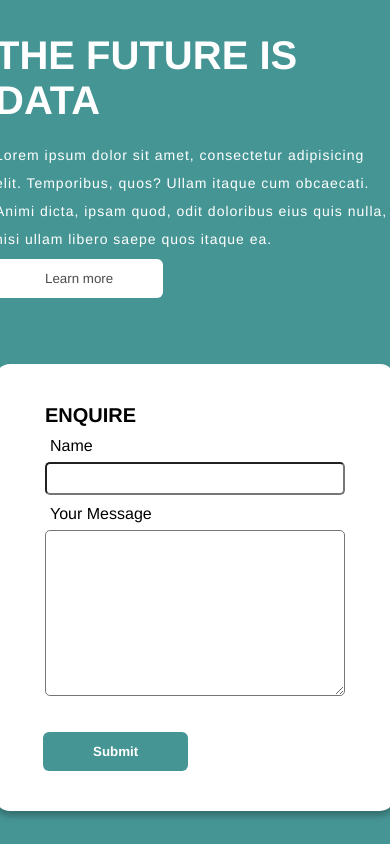
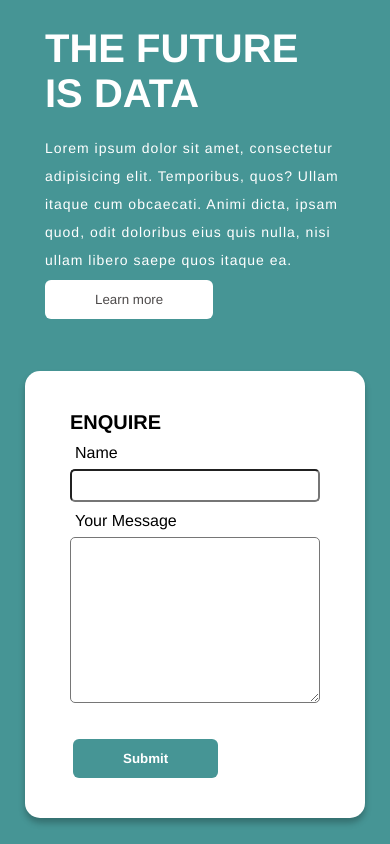
Before and after one commit to arjunmk4u/ds-web, a plain HTML site: page index.html in a window 390 px wide. Shown: the part 1688-2532 px from the top of the page. Drawn offline with Linux system fonts and the light colour scheme.

Commit message:
Edited mobile vrsion

```diff
--- a/style.css
+++ b/style.css
@@ -380,6 +380,7 @@ body{
 
     }
     .content{
+        /* padding: 50%; */
         width: 100%;
         height: 100vh;
         display: flex;
@@ -388,7 +389,7 @@ body{
         justify-content: space-around;
     }
     .left-side{
-        width: 400px;
+        width: 300px;
     }
     .left-side h2{
         font-family: 'Franklin Gothic Medium', 'Arial Narrow', Arial, sans-serif;
@@ -416,22 +417,22 @@ body{
     }
 
     .right-side{
-        width: 400px;
+        width: 340px;
         background-color: white;
         border-radius: 15px;
-        padding: 40px 0;
+        padding: 40px 0px;
         box-shadow: 0 5px 6px rgba(0, 0, 0,.25);
     }
 
     .right-side h2{
         font-size: 20px;
-        width: 300px;
+        width: 250px;
         margin: auto;
         margin-bottom: 30px;
     }
 
     .input-group{
-        width: 300px;
+        width: 250px;
         margin: 30px auto;
         display: flex;
         flex-direction: column;
```
